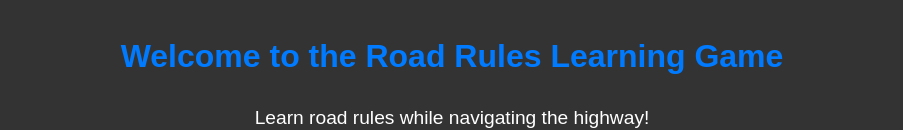
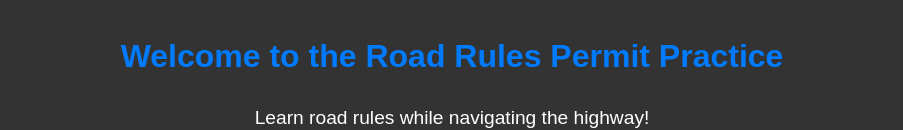
Before and after one commit to Hasith03/game-challenge, a plain HTML site: page index.html in a window 1280 px wide. Shown: the part 302-432 px from the top of the page, without its empty margins (188-1091 px from the left). Drawn offline with Linux system fonts and the light colour scheme.

Commit message:
Update index.html

```diff
--- a/index.html
+++ b/index.html
@@ -10,7 +10,7 @@
     <!-- Introduction Section -->
     <div id="introduction">
         <img src="introduction.jpg" alt="Road Rules: Permit Practice" class="intro-image">
-        <h1>Welcome to the Road Rules Learning Game</h1>
+        <h1>Welcome to the Road Rules Permit Practice</h1>
     <p>Learn road rules while navigating the highway!</p>
 
     <h2>Rules of the Game:</h2>
```
